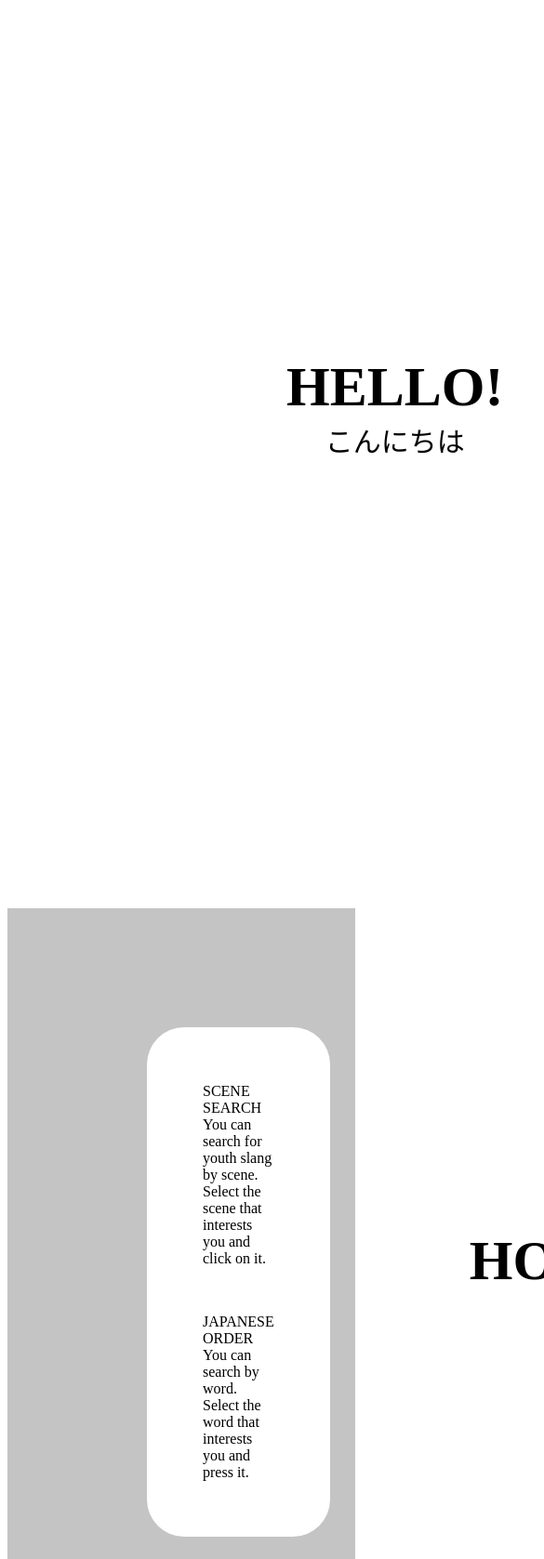
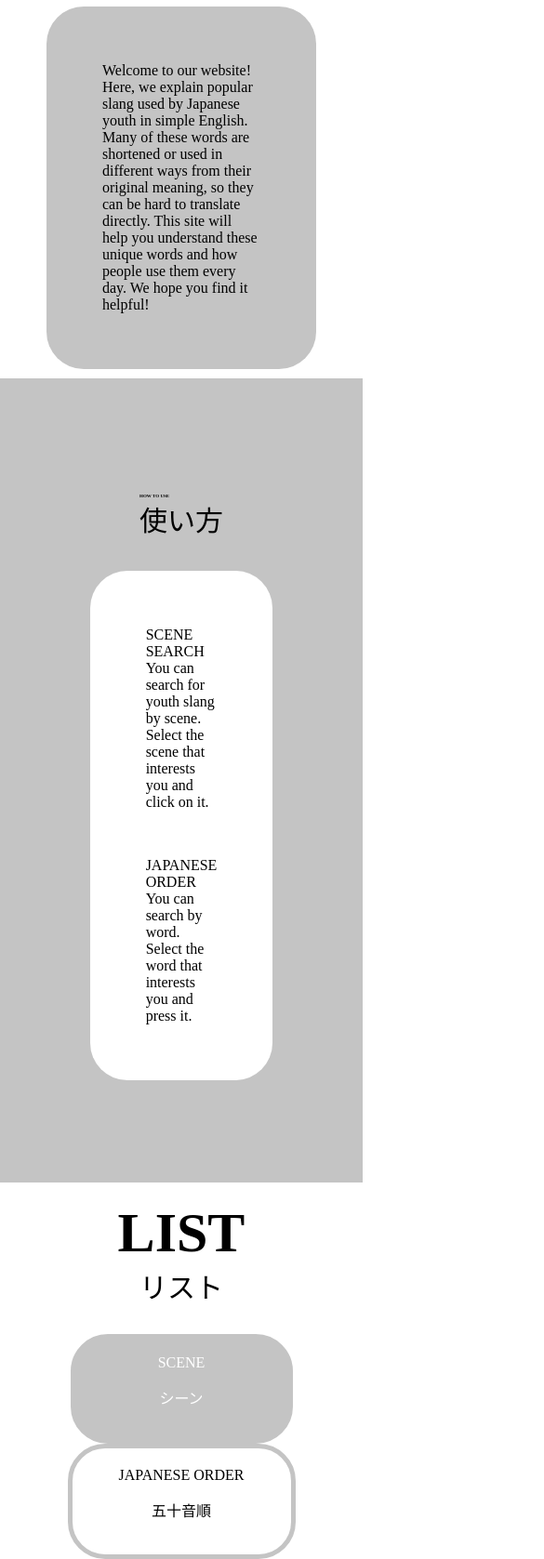
Before and after one commit to miiir-nishiym/wakamonoslang, a plain HTML site: page index.html in a window 390 px wide. Shown: the part 323-2000 px from the top of the page at 93% size, 585 px wide, since content can reach past the window. Drawn offline with Linux system fonts and the light colour scheme.

Commit message:
Update style.css

```diff
--- a/style.css
+++ b/style.css
@@ -3,6 +3,10 @@
 
 
 /*トップページ*/
+
+body {
+    margin: 0;
+}
 
 .wrapper{
     min-height: 100vh;/*①高さの最小値*/
@@ -53,6 +57,7 @@ header img {
 
 
 /*記事の装飾*/
+/*HELLO*/
 .article01 {
     display: flex;
     background: rgb(255, 255, 255);
@@ -90,7 +95,7 @@ header img {
 }
 
 
-
+/*How to Use*/
 .article02 {
     display: flex;
     background: #c4c4c4;
@@ -128,19 +133,19 @@ header img {
 
 
 
-/*検索ページ*/
-.search {
+/*リストページ*/
+.list {
     padding: 200px 200px 100px 200px;
 }
 
-.search01 {
+.list01 {
     font-size: 60px; /*HELLOの文字サイズ*/
     font-weight: bold; /*太さ*/
     margin: 0;
     text-align: center;
 }
 
-.search02 {
+.list02 {
     font-size: 30px;
     margin: 0;
     text-align: center;
@@ -206,6 +211,8 @@ header img {
 }
 
 
+
+
 /*場面別の画像*/
 .text-img {
     display: flex;
@@ -254,6 +261,7 @@ footer {
     text-align: center;
     padding: 20px;
 }
+
 
 
 
@@ -379,3 +387,168 @@ footer {
     margin: 0;
     padding: 0;
 }
+
+
+
+
+
+
+
+
+@media screen and (max-width: 844px){
+
+
+    /*メニュー*/
+    nav ul {
+        display: block;
+        padding: 0;
+        justify-content: center; /*中央に配置*/
+    }
+
+    /*HELLO*/
+    .article01 {
+        display: block;
+        background: rgb(255, 255, 255);
+        padding: 0;
+        align-items: center; /*上下の中央に配置*/
+    }
+
+    .hello {
+        padding: 24px 20px 24px; /*上　左右　下*/
+    }
+
+    .hello01 {
+        font-size: 5px; /*HELLOの文字サイズ*/
+        font-weight: bold; /*太さ*/
+        margin: 0;
+    }
+
+    .hello02 {
+        font-size: 30px;
+        margin: 0;
+        text-align: center;
+    }
+
+    .hello-text {
+        background: #c4c4c4;
+        border-radius: 40px; /*角丸*/
+        margin: 10px 50px 10px;
+        padding: 10px;
+    }
+
+    .hello-text p {
+        margin: 50px; /*枠内の文字周り*/
+    }
+
+
+
+    /*HOW TO USE*/
+    .article02 {
+        flex-direction: column-reverse;
+        display: flex;
+        background: #c4c4c4;
+        padding: 100px;
+        align-items: center; /*上下の中央に配置*/
+    }
+
+    .how {
+        padding: 24px 20px 24px;
+    }
+
+    .how01 {
+        font-size: 5px; /*HOW TO USEの文字サイズ*/
+        font-weight: bold; /*太さ*/
+        margin: 0;
+    }
+
+    .how02 {
+        font-size: 30px;
+        margin: 0;
+        text-align: center;
+    }
+
+    .how-text {
+        background: rgb(255, 255, 255);
+        border-radius: 40px; /*角丸*/
+        margin: 10px 50px 10px;
+        padding: 10px;
+
+    }
+
+    .how-text p {
+        margin: 50px;
+    }
+
+
+    /*リストページ*/
+    /*文字*/
+    .list {
+        padding: 20px 20px 10px 20px;
+    }
+
+    .list01 {
+        font-size: 60px; /*HELLOの文字サイズ*/
+        font-weight: bold; /*太さ*/
+        margin: 0;
+        text-align: center;
+    }
+
+    .list02 {
+        font-size: 30px;
+        margin: 0;
+        text-align: center;
+    }
+
+
+    /*タブ部分の調整*/
+    .tab-button {
+        display: block;
+        justify-content: space-between;
+        list-style: none;
+        /* カーソル形状を指先にする */
+        cursor: pointer;
+        padding: 0;
+        margin: 0;
+    }
+
+    .tab {
+        margin: 0 auto;
+        padding: 20px;
+    }
+
+
+
+
+    /*シーン*/
+    .text-img li {
+        width: 50%;/*←画像を横に2つ並べる場合*/
+        margin: 0;
+    }
+
+    .text-img img {
+        width: 100%;
+        height: auto;
+        margin: 10px;
+    }
+
+    .scene-text {
+        text-align: center;
+        font-size: 16px;
+        margin: 0;
+    }
+
+
+    .content {
+        padding: 10px;
+    }
+
+
+    /*フッター*/
+    footer {
+        height: 70px;
+        color: rgb(105, 105, 105);
+        padding: 0;
+    }
+
+
+}
```
